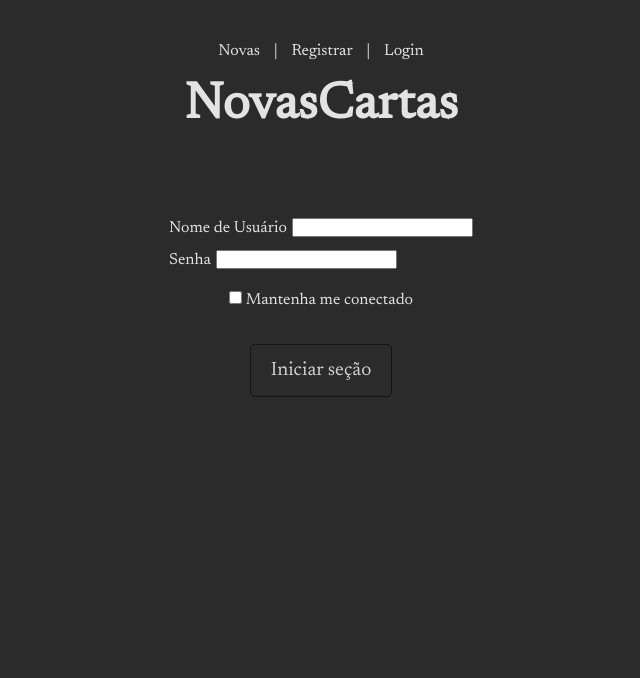
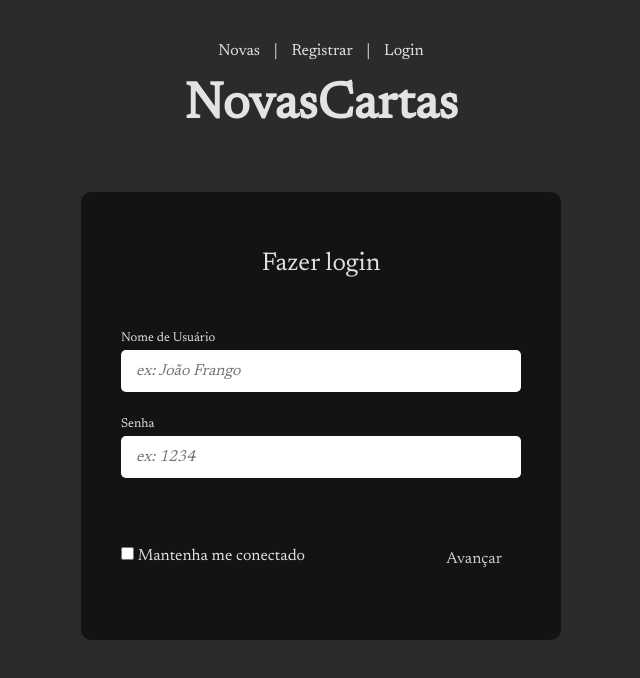
Before and after one commit to luizschon/NovasCartas, a Vue app in the folder frontend/: page /login in a window 1280 px wide. Shown: the top 678 px of the page, without its empty margins (319-959 px from the left). Built offline with nearby package versions, Linux system fonts and the light colour scheme; no server answers.

Commit message:
style: Estiliza a tela de login e cadastro

```diff
--- a/frontend/src/views/Login.vue
+++ b/frontend/src/views/Login.vue
@@ -1,24 +1,26 @@
 <template>
-  <form action="" method="get" class="form-login">
-    <div class="container">
-      <div class="form-and-check">
+  <!-- <h2>Cadastrar</h2> -->
+  <form action="" method="get" class="form">
+    <div class="form-title">Fazer login</div>
     <div class="form-content">
+      <div class="form-fields">
         <div class="form-field">
           <label for="name">Nome de Usuário</label>
-            <input type="text" name="name" id="name" required>
+          <input type="text" name="name" id="name" placeholder="ex: João Frango" required>
         </div>
         <div class="form-field">
           <label for="password">Senha</label>
-            <input type="password" name="password" id="password" required>
+          <input type="password" name="password" id="password" placeholder="ex: 1234" required>
         </div>
       </div>
-        <div class = "check">
+    </div>
+    <div class="button-section">
+      <div class="checkbox-container">
         <input type="checkbox" id="manter" name="manter">
         <label for="manter"> Mantenha me conectado</label>
       </div>
-      </div>
-      <div class="form-button">
-        <input type="submit" class="login-btn" value="Iniciar seção">
+      <div class="button-container">
+        <button type="submit" class="login-btn">Avançar</button>
       </div>
     </div>
   </form>
@@ -29,57 +31,97 @@
 </script>
 
 <style scoped>
+
+.form-title {
+  font-size: 1.6rem;
+}
+
+.form {
+  background-color: var(--background-color-secondary);
+  border-radius: 10px;
+  padding: 60px 40px 60px;
+  width: fit-content;
+  margin: 0rem auto;
+}
+
 .form-content {
+  gap: 20rem;
+  justify-content: center;
+  width: 100%;
+  display: flex;
+}
+
+.form-fields {
   display: flex;
   flex-direction: column;
+  align-items: flex-end;
   justify-content: center;
-  width: fit-content;
-  margin: auto;
-  gap: 0.5rem;
-  padding: 0.5rem;
+  gap: 20px;
+  margin-top: 50px;
 }
 
-.container {
+.form-field {
   display: flex;
   flex-direction: column;
-  align-items: center;
+  margin: auto;
+  min-width: 400px;
 }
 
-.form-and-check {
-  padding: 1rem;
+.form-field>label {
+  align-self: flex-start;
+  font-size: 0.8rem;
 }
 
-.check {
-  padding: 0.5em;
+.form-field>input {
+  height: 2rem;
+  border-radius: 5px;
+  border: 0;
+  padding: 5px 15px;
+  font-family: inherit;
+  font-size: 1.0rem;
+  outline: none;
 }
+
+.button-section {
+  display: flex;
+  align-items: flex-end;
+}
+
+.checkbox-container {
+  min-width: fit-content;
+  padding: 12px 18px 12px 0px;
+}
+
+.button-container {
+  width: 100%;
+  display: flex;
+  flex-direction: column;
+  margin-top: 60px;
+}
+
 .login-btn {
   font-family: inherit;
   background-color: transparent;
-  font-size: 1.2rem;
+  font-size: 1.0rem;
   color: var(--font-color-primary);
-  padding: 16px 20px;
-  margin: 8px 0;
+  padding: 12px 18px;
   cursor: pointer;
   width: fit-content;
   opacity: 0.9;
   align-items: center;
-  border: 1px solid var(--background-color-secondary);
   border-radius: 5px;
   transition: all;
   transition-duration: 0.4s;
+  align-self: flex-end;
+  border: 1px solid transparent;
 }
 
 .login-btn:hover {
   transition-duration: 0.4s;
-    background-color: var(--background-color-secondary);
-    box-shadow: rgba(0, 0, 0, 0.24) 0px 3px 8px;
+  border: 1px solid white;
 }
 
-.form-field {
-  width: fit-content;
-}
-
-.form-field>label {
-  margin-right: 5px;
+::placeholder {
+  font-style: italic;
 }
 </style>
--- a/frontend/src/views/Register.vue
+++ b/frontend/src/views/Register.vue
@@ -1,19 +1,22 @@
 <template>
   <!-- <h2>Cadastrar</h2> -->
-  <form action="" method="get" class="form-login">
+  <form action="" method="get" class="form">
+    <div class="form-title">Criar conta</div>
     <div class="form-content">
       <div class="form-fields">
         <div class="form-field">
           <label for="name">Nome de Usuário</label>
-          <input type="text" name="name" id="name" required>
+          <input type="text" name="name" id="name" placeholder="ex: João Frango" required>
         </div>
         <div class="form-field">
           <label for="password">Senha</label>
-          <input type="password" name="password" id="password" required>
+          <input type="password" name="password" id="password" placeholder="ex: 1234" required>
         </div>
       </div>
     </div>
-    <button type="submit" class="regstr-btn">Cadastrar</button>
+    <div class="button-container">
+      <button type="submit" class="register-btn">Avançar</button>
+    </div>
   </form>
 </template>
 
@@ -22,17 +25,17 @@
 </script>
 
 <style scoped>
-.form-login {
-  /* background-color: var(--background-color-secondary);
-    border-radius: 30px;
-    padding: 40px;
-    width: fit-content; */
-  margin: 2rem auto;
+
+.form-title {
+  font-size: 1.6rem;
 }
 
-.form-e-prefs {
-  display: flex;
-  flex-direction: row;
+.form {
+  background-color: var(--background-color-secondary);
+  border-radius: 10px;
+  padding: 60px 40px 60px;
+  width: fit-content;
+  margin: 0rem auto;
 }
 
 .form-content {
@@ -47,38 +50,62 @@
   flex-direction: column;
   align-items: flex-end;
   justify-content: center;
-  gap: 10px;
+  gap: 20px;
+  margin-top: 50px;
+}
+
+.form-field {
+  display: flex;
+  flex-direction: column;
+  margin: auto;
+  min-width: 400px;
 }
 
 .form-field>label {
-  margin-right: 5px;
+  align-self: flex-start;
+  font-size: 0.8rem;
 }
 
-.pref-box {
-  display: flex;
-  gap: 7px;
+.form-field>input {
+  height: 2rem;
+  border-radius: 5px;
+  border: 0;
+  padding: 5px 15px;
+  font-family: inherit;
+  font-size: 1.0rem;
+  outline: none;
 }
 
-.regstr-btn {
+.button-container {
+  width: 100%;
+  display: flex;
+  flex-direction: column;
+  margin-top: 60px;
+}
+
+.register-btn {
   font-family: inherit;
   background-color: transparent;
-  font-size: 1.2rem;
+  font-size: 1.0rem;
   color: var(--font-color-primary);
-  padding: 16px 20px;
-  margin: 8px 0;
+  padding: 12px 18px;
   cursor: pointer;
   width: fit-content;
   opacity: 0.9;
   align-items: center;
-  border: 1px solid var(--background-color-secondary);
   border-radius: 5px;
   transition: all;
   transition-duration: 0.4s;
+  align-self: flex-end;
+  border: 1px solid transparent;
 }
 
-.regstr-btn:hover {
+.register-btn:hover {
   transition-duration: 0.4s;
-  background-color: var(--background-color-secondary);
-  box-shadow: rgba(0, 0, 0, 0.24) 0px 3px 8px;
+  border: 1px solid white;
+}
+
+::placeholder {
+  font-style: italic;
 }
 </style>
```
Lines whose indentation alone changed are shown as unchanged.
